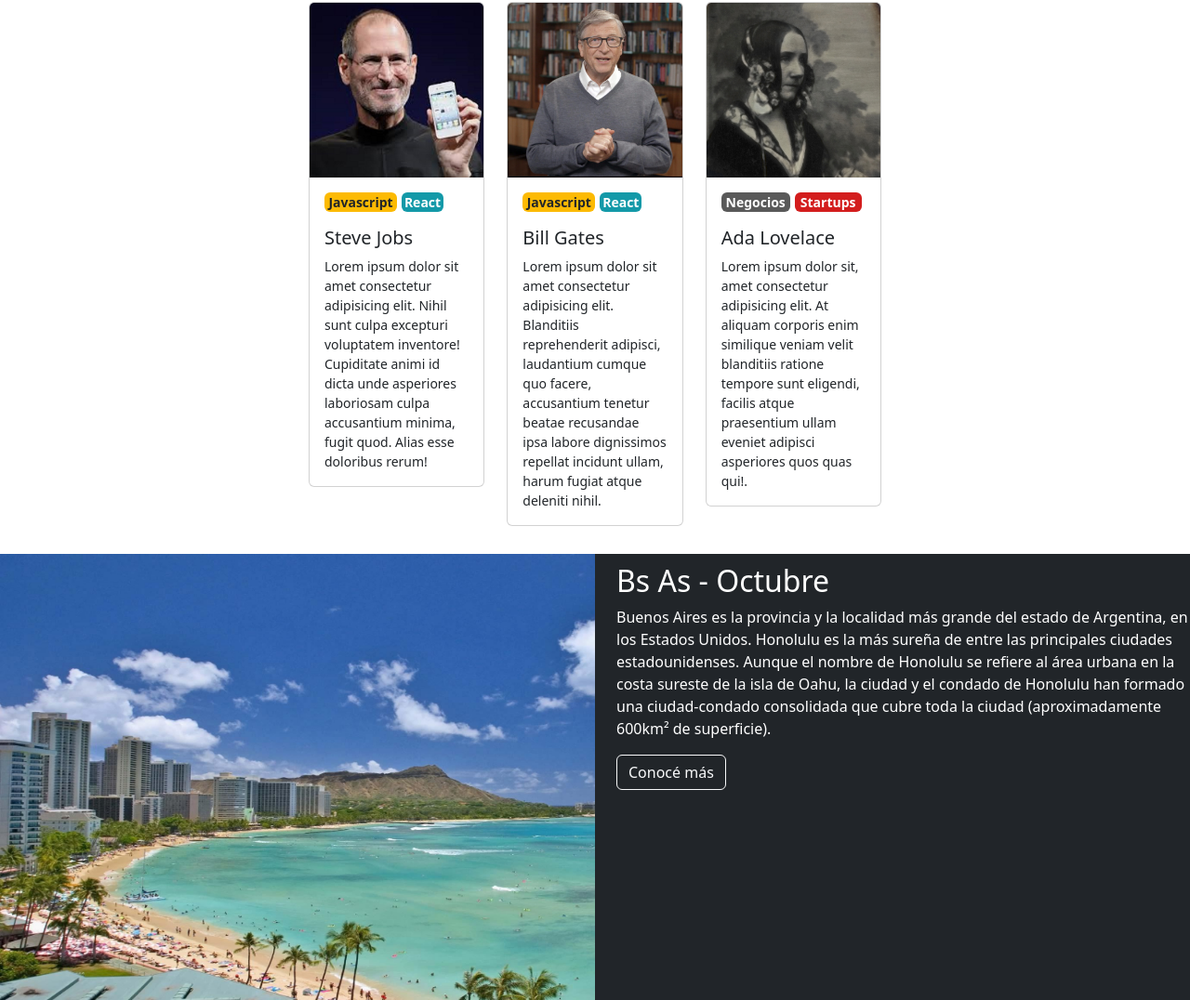
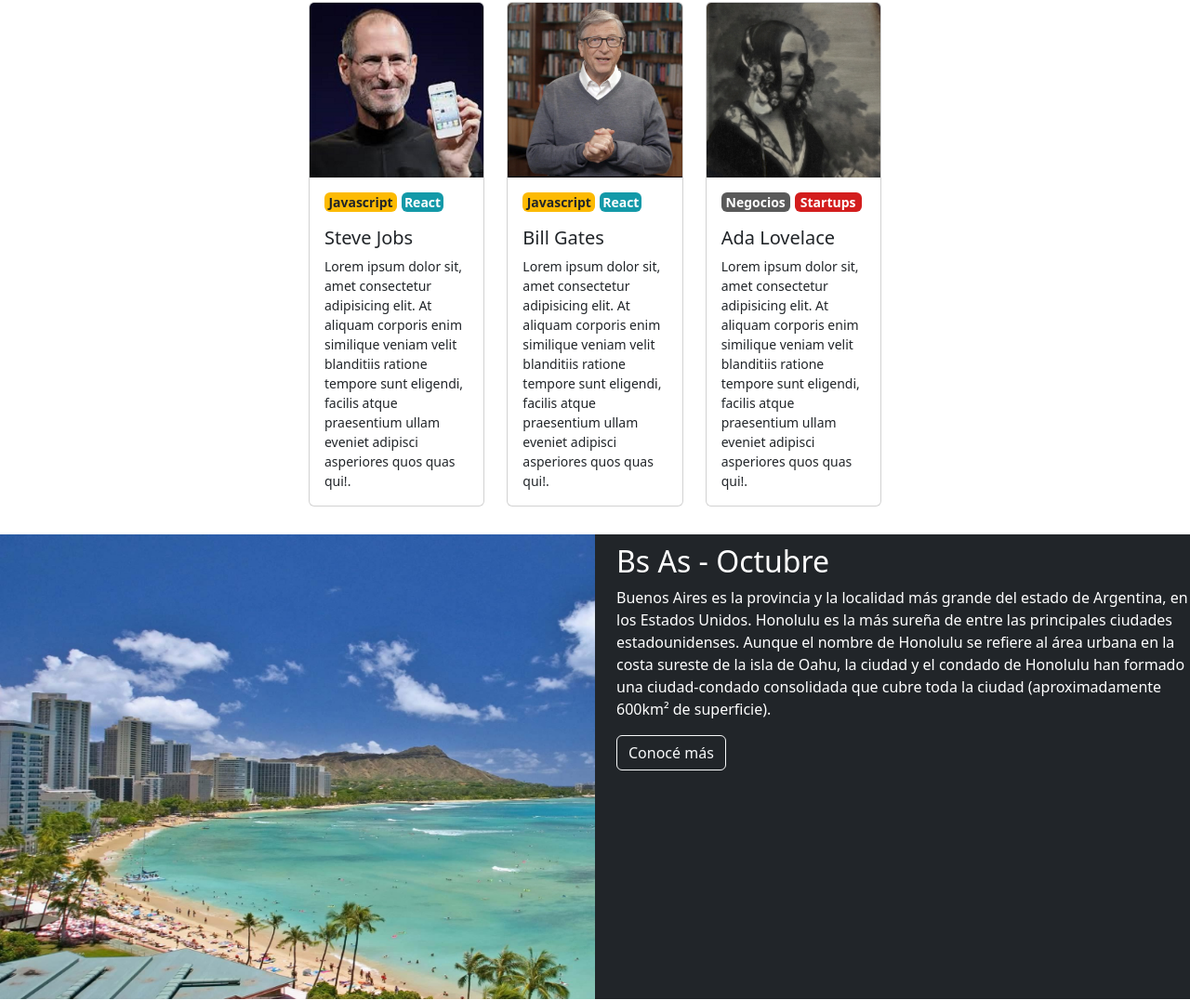
Before and after one commit to x-mathmax/CAC-JAVA-Integrador, a website: page index.html in a window 1280 px wide. Shown: the part 960-2036 px from the top of the page at 93% size. Drawn offline with nearby package versions, Linux system fonts and the light colour scheme.

Commit message:
modificacion de cards

```diff
--- a/index.html
+++ b/index.html
@@ -66,7 +66,7 @@
                   <p class="react">React</p>
                 </div>
                 <h5 class="card-title" style="clear: left;">Steve Jobs</h5>
-                <p class="card-text" style="clear: left;">Lorem ipsum dolor sit amet consectetur adipisicing elit. Nihil sunt culpa excepturi voluptatem inventore! Cupiditate animi id dicta unde asperiores laboriosam culpa accusantium minima, fugit quod. Alias esse doloribus rerum!</p>
+                <p class="card-text">Lorem ipsum dolor sit, amet consectetur adipisicing elit. At aliquam corporis enim similique veniam velit blanditiis ratione tempore sunt eligendi, facilis atque praesentium ullam eveniet adipisci asperiores quos quas qui!.</p>
               </div>
             </div>
           </div>
@@ -79,7 +79,7 @@
                   <p class="react">React</p>
                 </div>
                 <h5 class="card-title">Bill Gates</h5>
-                <p class="card-text">Lorem ipsum dolor sit amet consectetur adipisicing elit. Blanditiis reprehenderit adipisci, laudantium cumque quo facere, accusantium tenetur beatae recusandae ipsa labore dignissimos repellat incidunt ullam, harum fugiat atque deleniti nihil.</p>
+                <p class="card-text">Lorem ipsum dolor sit, amet consectetur adipisicing elit. At aliquam corporis enim similique veniam velit blanditiis ratione tempore sunt eligendi, facilis atque praesentium ullam eveniet adipisci asperiores quos quas qui!.</p>
               </div>
             </div>
           </div>
```
